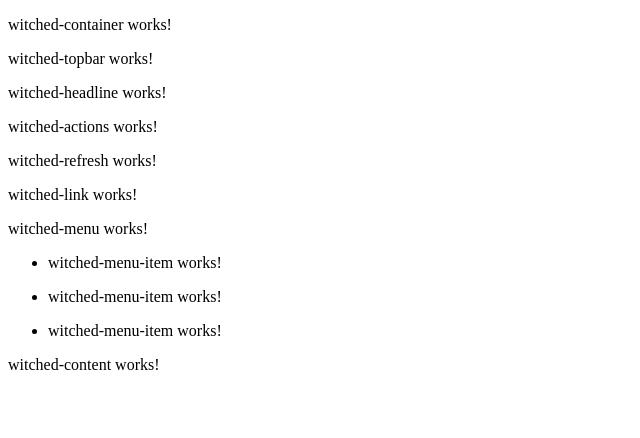
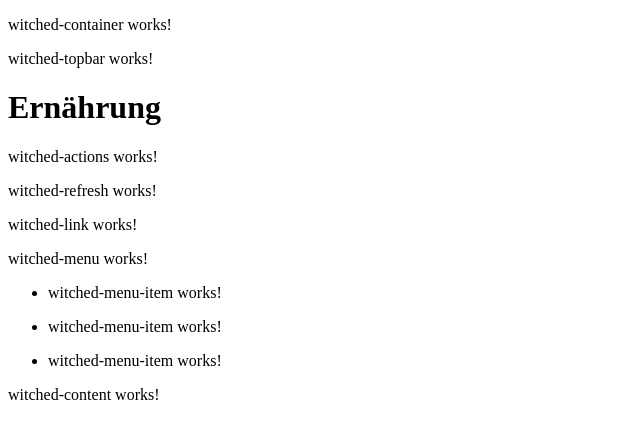
Before and after one commit to gjungb/bewitched, an Angular app: page / in a window 1280 px wide. Shown: the top 438 px of the page, without its empty margins (0-640 px from the left). Built offline with nearby package versions, Linux system fonts and the light colour scheme.

Commit message:
feat(headline): add dynamic headline Fixes #5

```diff
--- /dev/null
+++ b/src/app/basic/model/topbarOptions.ts
@@ -0,0 +1,9 @@
+/**
+ * The configurable options for the witched top bar
+ */
+export interface TopbarOptions {
+  /**
+   * The headline of the topbar
+   */
+  headline?: string;
+}
--- a/src/app/basic/witched-container/witched-container.component.html
+++ b/src/app/basic/witched-container/witched-container.component.html
@@ -1,5 +1,7 @@
 <p>witched-container works!</p>
 
-<be-witched-topbar></be-witched-topbar>
+<be-witched-topbar
+  [beOptions]="{ headline: 'Ernährung' }"
+></be-witched-topbar>
 
 <be-witched-content></be-witched-content>
--- a/src/app/basic/witched-headline/witched-headline.component.html
+++ b/src/app/basic/witched-headline/witched-headline.component.html
@@ -1 +1 @@
-<p>witched-headline works!</p>
+<h1>{{ headline }}</h1>
--- a/src/app/basic/witched-headline/witched-headline.component.ts
+++ b/src/app/basic/witched-headline/witched-headline.component.ts
@@ -1,15 +1,24 @@
-import { Component, OnInit } from '@angular/core';
+import {
+  ChangeDetectionStrategy,
+  Component,
+  Input,
+  OnInit,
+} from '@angular/core';
 
 @Component({
   selector: 'be-witched-headline',
   templateUrl: './witched-headline.component.html',
-  styleUrls: ['./witched-headline.component.scss']
+  styleUrls: ['./witched-headline.component.scss'],
+  changeDetection: ChangeDetectionStrategy.OnPush,
 })
 export class WitchedHeadlineComponent implements OnInit {
+  /**
+   * The headline to be displayed
+   */
+  @Input('beHeadline')
+  headline? = WitchedHeadlineComponent.name;
 
-  constructor() { }
+  constructor() {}
 
-  ngOnInit(): void {
-  }
-
+  ngOnInit(): void {}
 }
--- a/src/app/basic/witched-topbar/witched-topbar.component.html
+++ b/src/app/basic/witched-topbar/witched-topbar.component.html
@@ -1,5 +1,5 @@
 <p>witched-topbar works!</p>
 
-<be-witched-headline></be-witched-headline>
+<be-witched-headline [beHeadline]="options?.headline"></be-witched-headline>
 
 <be-witched-actions></be-witched-actions>
--- a/src/app/basic/witched-topbar/witched-topbar.component.ts
+++ b/src/app/basic/witched-topbar/witched-topbar.component.ts
@@ -1,15 +1,16 @@
-import { Component, OnInit } from '@angular/core';
+import { Component, Input, OnInit } from '@angular/core';
+import { TopbarOptions } from '../model/topbarOptions';
 
 @Component({
   selector: 'be-witched-topbar',
   templateUrl: './witched-topbar.component.html',
-  styleUrls: ['./witched-topbar.component.scss']
+  styleUrls: ['./witched-topbar.component.scss'],
 })
 export class WitchedTopbarComponent implements OnInit {
+  @Input('beOptions')
+  options!: TopbarOptions;
 
-  constructor() { }
+  constructor() {}
 
-  ngOnInit(): void {
-  }
-
+  ngOnInit(): void {}
 }
```
